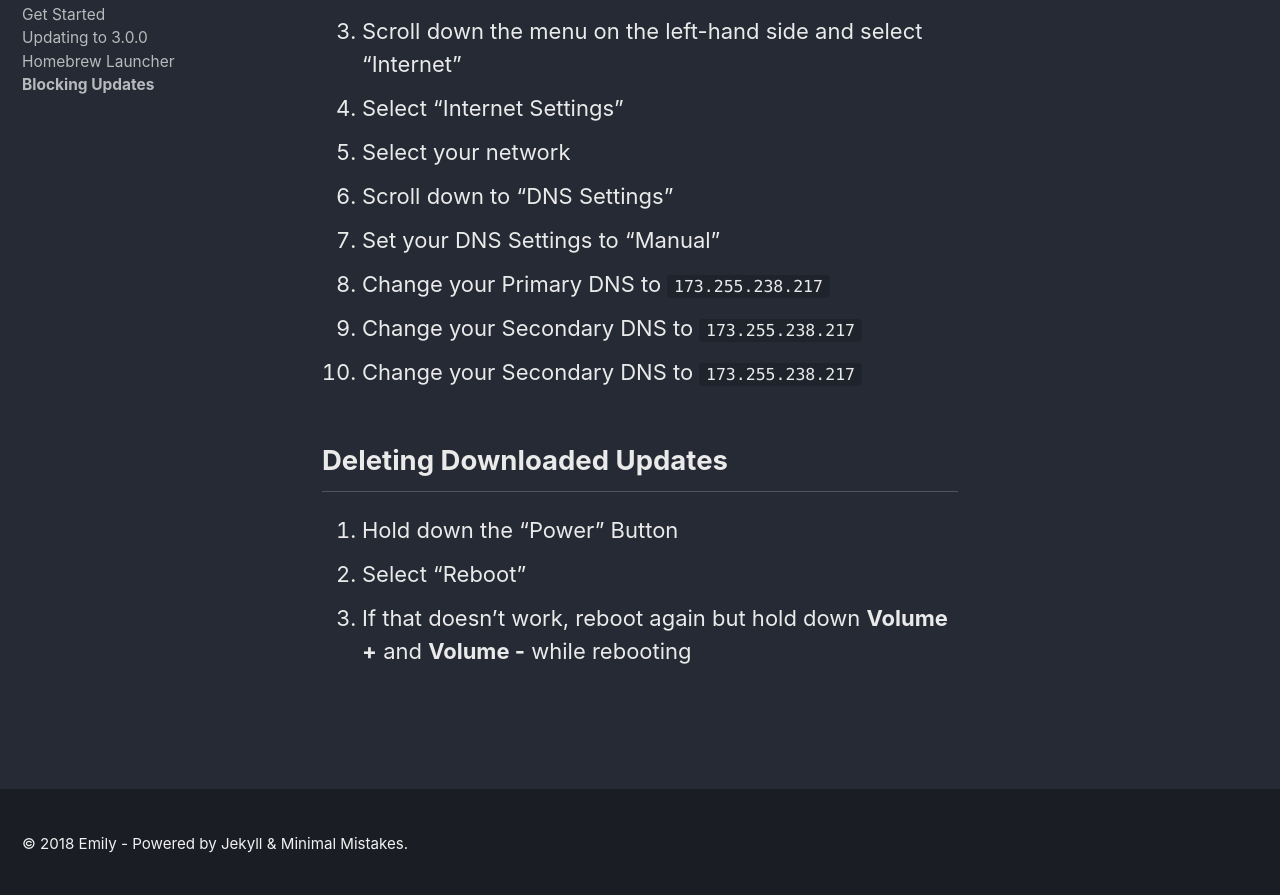
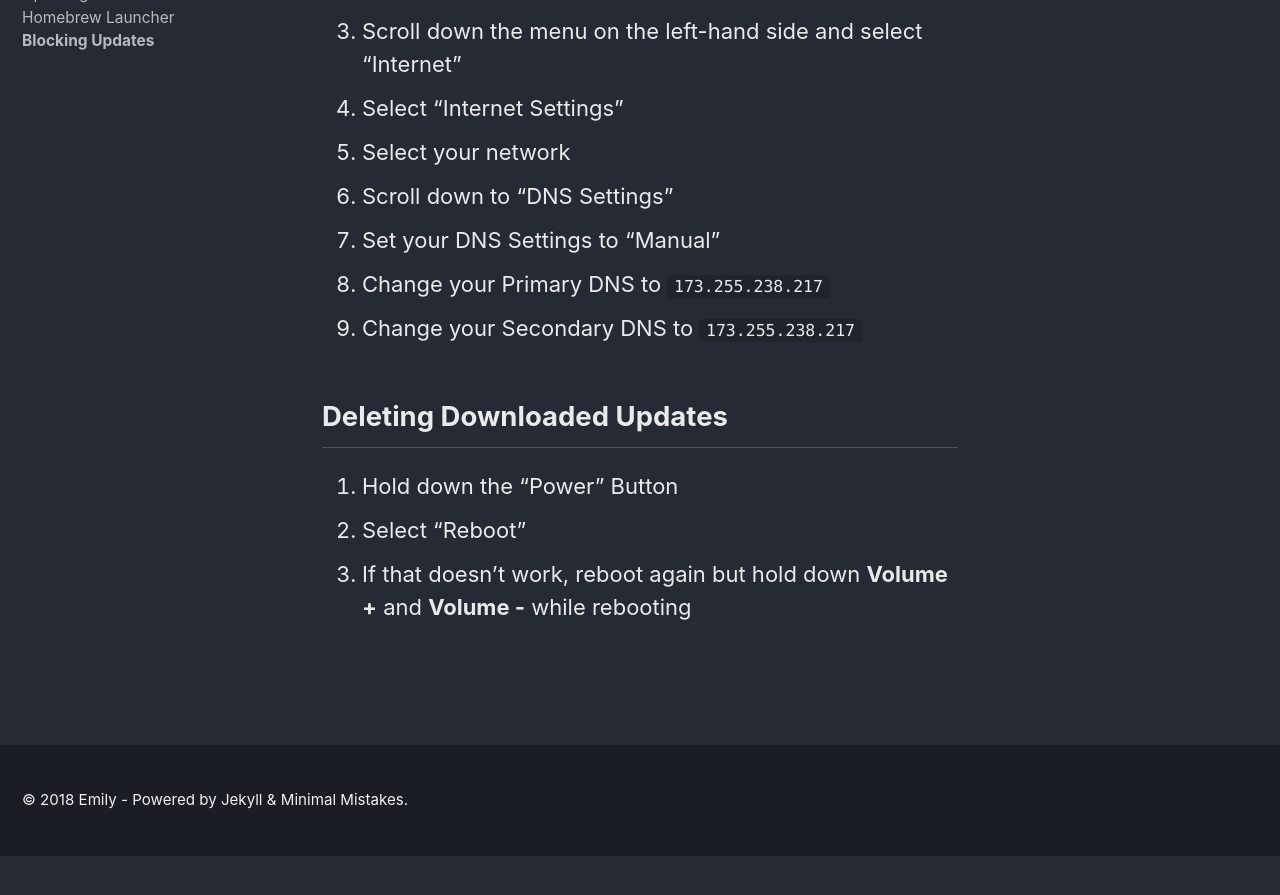
Before and after one commit to emiyl/switch.cfw.guide, a Jekyll site: the page built from guide/blocking-updates.md, in a window 1280 px wide and 900 px high, scrolled down 738 px. Shown: the top 895 px of the window. Built offline with Jekyll 4.4.1, drawn with Linux system fonts in a browser that asks for light colours; nearby versions of some CDN libraries; after the commit the page ends 1594 px from its top, so only the background shows below that.

Commit message:
fixed dupe line in update blocking guide

```diff
--- a/guide/blocking-updates.md
+++ b/guide/blocking-updates.md
@@ -10,15 +10,14 @@ This will stop your Switch from downloading any future updates. Updates could pa
 Please note that these DNS settings must be set on every network you connect to.
 
 1. Make sure you have connected to the Nintendo Online Services at least once before proceeding
-1. Go to the System Settings application
-2. Scroll down the menu on the left-hand side and select “Internet”
-3. Select “Internet Settings”
-4. Select your network
-5. Scroll down to “DNS Settings”
-6. Set your DNS Settings to “Manual”
-7. Change your Primary DNS to `173.255.238.217`
-7. Change your Secondary DNS to `173.255.238.217`
-8. Change your Secondary DNS to `173.255.238.217`
+2. Go to the System Settings application
+3. Scroll down the menu on the left-hand side and select “Internet”
+4. Select “Internet Settings”
+5. Select your network
+6. Scroll down to “DNS Settings”
+7. Set your DNS Settings to “Manual”
+8. Change your Primary DNS to `173.255.238.217`
+9. Change your Secondary DNS to `173.255.238.217`
 
 ## Deleting Downloaded Updates
 
```
